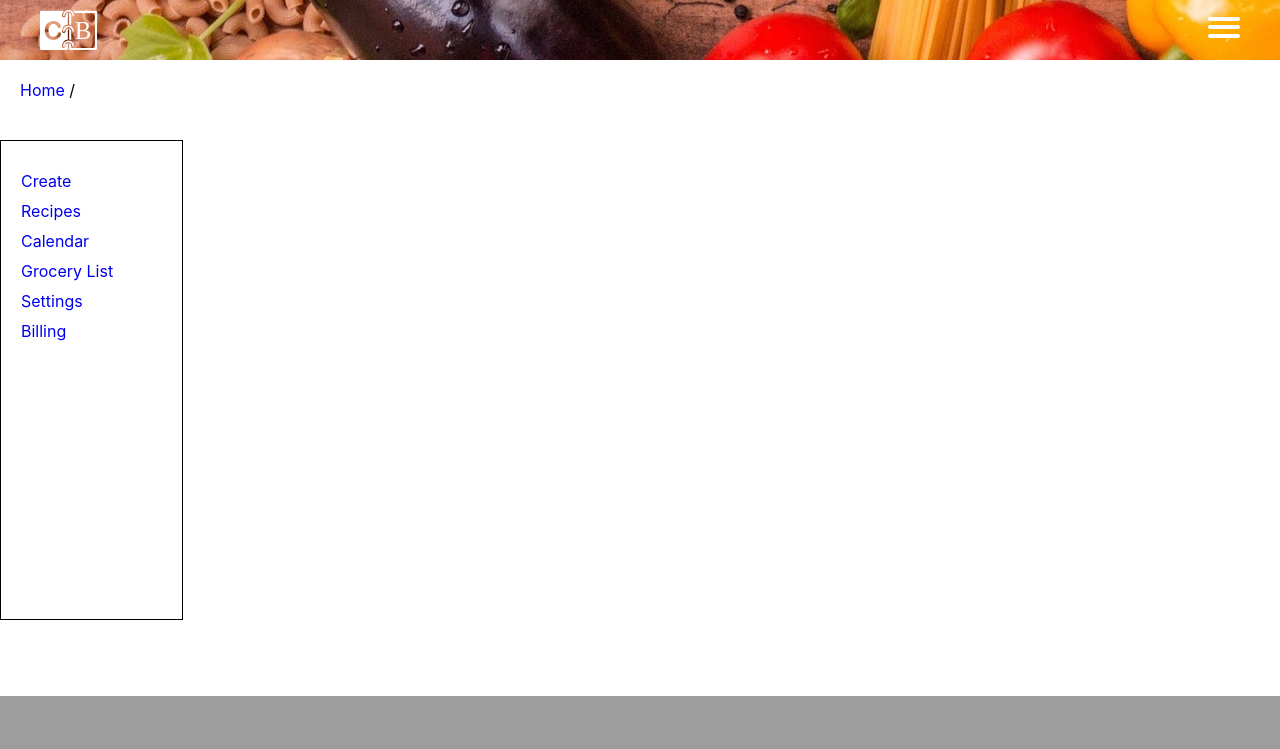
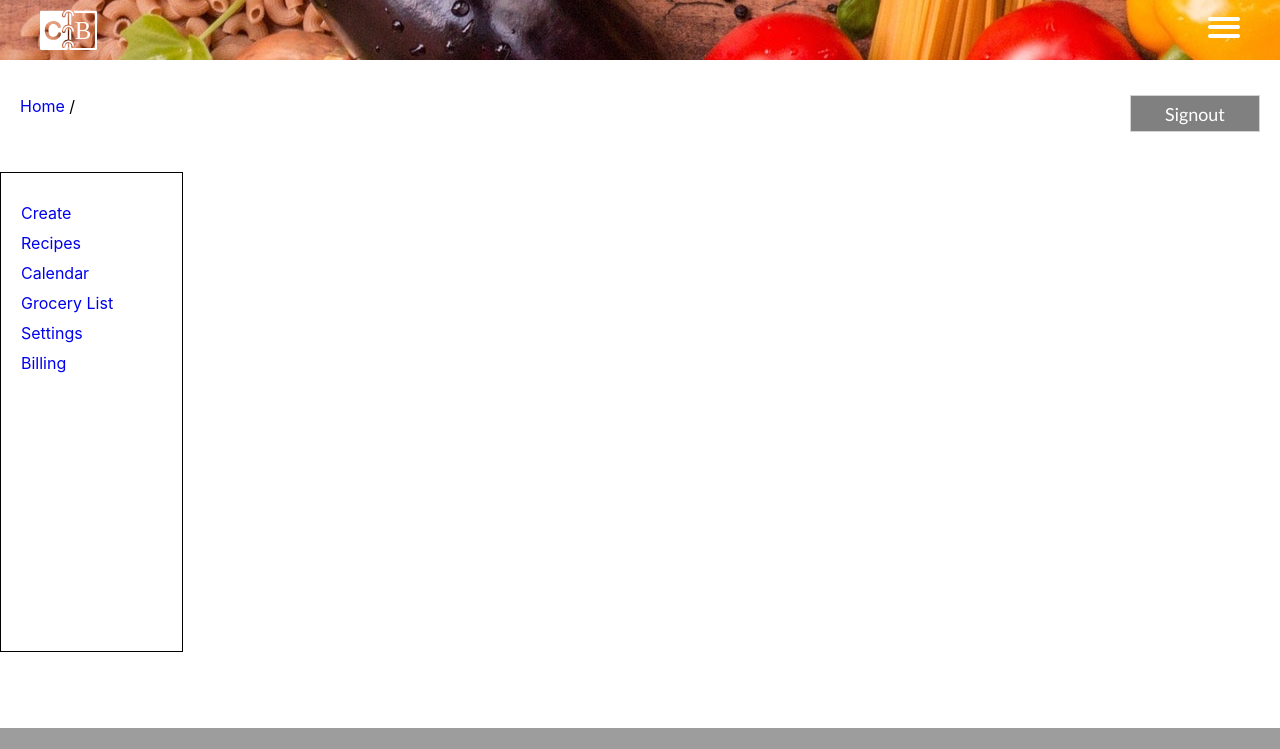
Before and after one commit to BloomTech-Labs/Labs8-Cookbook, a React (Create React App) app in the folder cookbook/: page /home in a window 1280 px wide. Shown: the top 749 px of the page. Built offline with nearby package versions, Linux system fonts and the light colour scheme.

Commit message:
Add signout button
Need to fix style and button functionality

```diff
--- a/cookbook/src/Components/Home.js
+++ b/cookbook/src/Components/Home.js
@@ -19,7 +19,10 @@ class Home extends Component {
         <Header />
         <div className="home-container">
           <div className="home-path">
-            <Link to="/home">Home</Link> / {current}
+            <span>
+              <Link to="/home">Home</Link> / {current}
+            </span>
+            <button className="signout-btn">Signout</button>
           </div>
           <Nav />
           <div className="home-content">
--- a/cookbook/src/Styles/css/index.css
+++ b/cookbook/src/Styles/css/index.css
@@ -421,6 +421,15 @@ button {
   padding: 20px;
   grid-area: pathname;
   font-size: 1.6rem;
+  display: flex;
+  justify-content: space-between;
+  align-items: center;
+}
+.home-container .home-path button {
+  width: 130px;
+  right: 10px;
+  background: gray;
+  padding: 0;
 }
 .home-container .home-navbar {
   font-size: 1.6rem;
--- a/cookbook/src/Styles/less/home.less
+++ b/cookbook/src/Styles/less/home.less
@@ -8,6 +8,7 @@
     "footer footer footer footer";
   grid-template-rows: auto;
   grid-template-columns: 1fr 2fr 2fr 2fr;
+
   a {
     text-decoration: none;
   }
@@ -21,6 +22,15 @@
     padding: 20px;
     grid-area: pathname;
     font-size: 1.6rem;
+    display: flex;
+    justify-content: space-between;
+    align-items: center;
+    button {
+      width: 130px;
+      right: 10px;
+      background: gray;
+      padding: 0;
+    }
   }
 
   .home-navbar {
```
